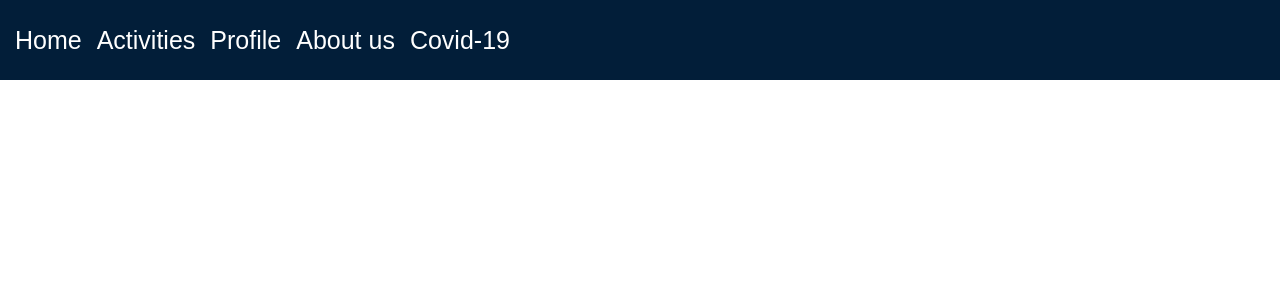
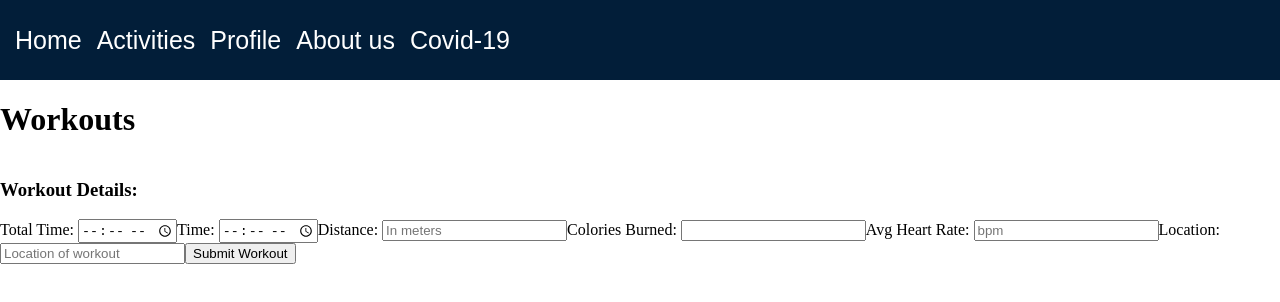
Before and after one commit to KMcCrear/HealthApp, a React (Create React App) app in the folder client/: page /workouts in a window 1280 px wide. Shown: the top 302 px of the page. Built offline with nearby package versions, Linux system fonts and the light colour scheme.

Commit message:
Page Name Changes

```diff
--- a/client/src/App.css
+++ b/client/src/App.css
@@ -264,3 +264,12 @@ button:hover {
 	padding: 10px;
 	margin-left: 30px;
 }
+
+.workoutDetails {
+	display: flex;
+	flex-direction: column;
+}
+
+.workoutDetails .workoutForm {
+	flex-direction: column;
+}
--- a/client/src/App.jsx
+++ b/client/src/App.jsx
@@ -7,7 +7,7 @@ import NavBar from "./components/NavBar";
 import Login from "./pages/Login";
 import CovidTracker from "./pages/CovidTracker";
 import Activities from "./pages/Activities";
-import Activity from "./pages/Activity";
+import Workouts from "./pages/Workouts";
 
 class App extends React.Component {
 	constructor(props) {
@@ -56,7 +56,7 @@ class App extends React.Component {
 								/>
 							)}
 						/>
-						<Route path="/activity" render={() => <Activity />} />
+						<Route path="/workouts" render={() => <Workouts />} />
 					</Router>
 				</div>
 			</>
--- a/client/src/pages/Activities.jsx
+++ b/client/src/pages/Activities.jsx
@@ -40,7 +40,7 @@ const Activites = () => {
 	const passData = (e, activityName) => {
 		e.preventDefault();
 		console.log(activityName);
-		history.push("/activity", activityName);
+		history.push("/workouts", activityName);
 	};
 
 	return (
--- a/client/src/pages/Activity.jsx
+++ /dev/null
@@ -1,14 +0,0 @@
-import React from "react";
-import { useLocation } from "react-router-dom";
-
-const Activity = () => {
-	const location = useLocation();
-
-	return (
-		<div className="Container">
-			<div>Excercise: {location.state}</div>
-		</div>
-	);
-};
-
-export default Activity;
--- /dev/null
+++ b/client/src/pages/Workouts.jsx
@@ -0,0 +1,37 @@
+import React from "react";
+import { useLocation } from "react-router-dom";
+
+const Activity = () => {
+	const location = useLocation();
+
+	return (
+		<div className="Container">
+			<div className="workoutHeader">
+				<h1>Workouts</h1>
+			</div>
+			<div className="workoutDetails">
+				<div>
+					<h3>Workout Details:</h3>
+				</div>
+				<label>{location.state}</label>
+				<form className="workoutForm">
+					<label>Total Time: </label>
+					<input type="time" />
+					<label>Time: </label>
+					<input type="time" />
+					<label>Distance: </label>
+					<input type="number" placeholder="In meters" />
+					<label>Colories Burned: </label>
+					<input type="number" />
+					<label>Avg Heart Rate: </label>
+					<input type="number" placeholder="bpm" />
+					<label>Location: </label>
+					<input type="text" placeholder="Location of workout" />
+					<button>Submit Workout</button>
+				</form>
+			</div>
+		</div>
+	);
+};
+
+export default Activity;
```
